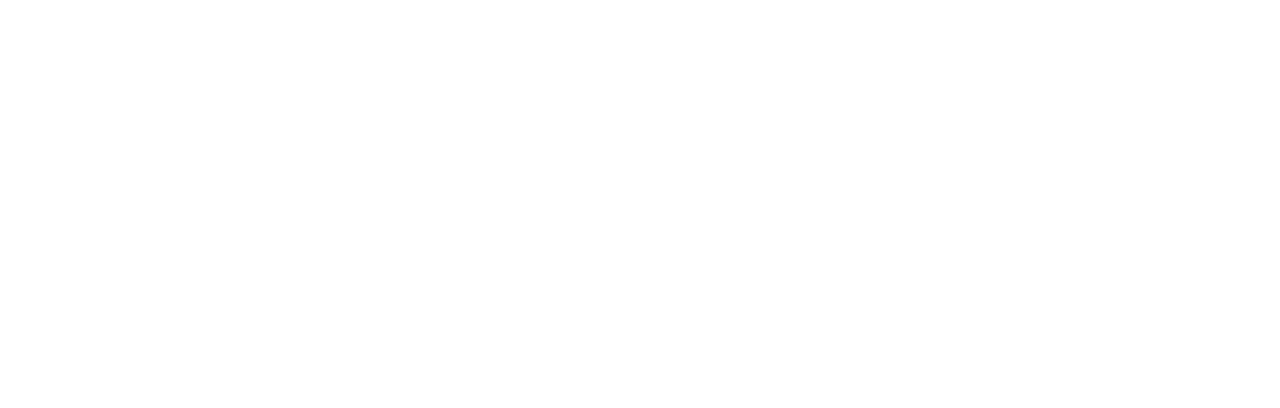
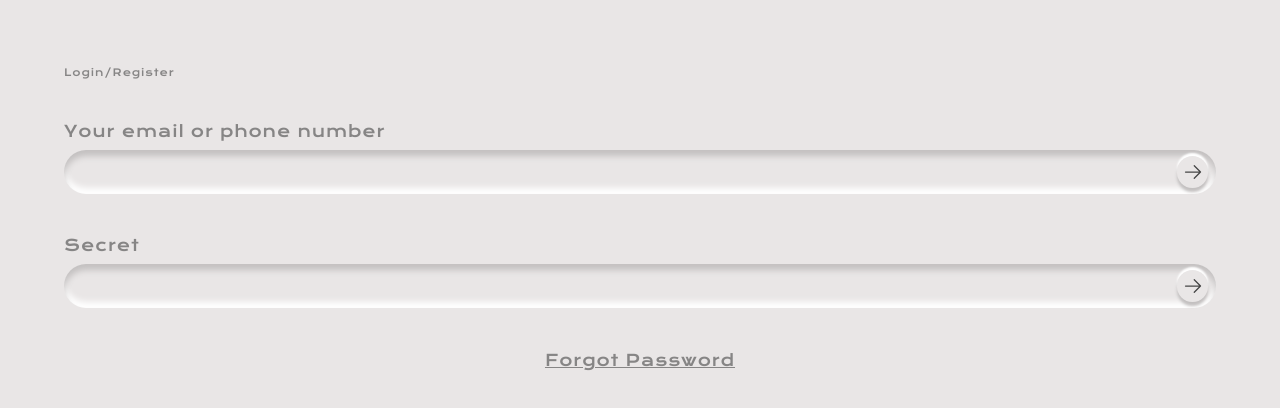
Before and after one commit to lowlife-technology/myf-pwa, a React (Vite) app: page /secret in a window 1280 px wide. Before the commit this address had no page. Shown: the top 408 px of the page. Built offline with nearby package versions, Linux system fonts and the light colour scheme.

Commit message:
feat: creating the Login Flux

```diff
--- a/src/components/Input/Input.tsx
+++ b/src/components/Input/Input.tsx
@@ -1,18 +1,22 @@
 import { ArrowRightIcon } from '@heroicons/react/24/outline';
 import { Text } from '../Text/Text';
+import { IInputProps } from './types';
 
-interface InputProps {
-  onInputButton?: () => void;
-  inputButton?: boolean;
-  label?: string;
-}
-
-export const Input = ({ onInputButton, inputButton, label }: InputProps) => {
+export const Input = ({
+  onInputButton,
+  inputButton,
+  label,
+  ...props
+}: IInputProps) => {
   return (
     <div className='w-full gap-2 flex flex-col'>
       <Text>{label}</Text>
       <div className='flex h-11 p-1 items-center rounded-full w-full shadow-inner justify-between '>
-        <input type='text ' className='bg-transparent placeholder-slate-400 focus:outline-none' />
+        <input
+          type='text '
+          className='bg-transparent 200 p-2 w-full placeholder-slate-400 focus:outline-none'
+          {...props}
+        />
         {inputButton ? (
           <div
             onClick={onInputButton}
--- /dev/null
+++ b/src/components/Input/types.tsx
@@ -0,0 +1,7 @@
+import { InputHTMLAttributes } from 'react';
+
+export interface IInputProps extends InputHTMLAttributes<HTMLInputElement> {
+  onInputButton?: () => void;
+  inputButton?: boolean;
+  label?: string;
+}
--- a/src/components/PageWrapper/PageWrapper.tsx
+++ b/src/components/PageWrapper/PageWrapper.tsx
@@ -9,10 +9,10 @@
 export const PageWrapper = ({ title, children }: PageWrapperProps) => {
   return (
     <div className='w-screen h-screen flex flex-col items-center'>
-      <div className=' h-[10%] bg-blue-200 flex items-end w-[90%]'>
+      <div className=' h-[10%] flex items-end w-[90%]'>
         <Text size='mini'>{title}</Text>
       </div>
-      <div className=' h-[80%] bg-red-200 flex w-[90%]'>{children}</div>
+      <div className=' h-[80%] flex w-[90%]'>{children}</div>
     </div>
   );
 };
--- /dev/null
+++ b/src/pages/Entrace/EmailPhone/Login.tsx
@@ -0,0 +1,12 @@
+import { Input } from '../../../components/Input/Input';
+import { PageWrapper } from '../../../components/PageWrapper/PageWrapper';
+
+export const Login = () => {
+  return (
+    <PageWrapper title='Login/Register'>
+      <div className='flex flex-col pt-10 gap-10 w-full'>
+        <Input type='email' label='Your email or phone number' inputButton />
+      </div>
+    </PageWrapper>
+  );
+};
--- /dev/null
+++ b/src/pages/Entrace/Secret/Secret.tsx
@@ -0,0 +1,16 @@
+import { Input } from '../../../components/Input/Input';
+import { PageWrapper } from '../../../components/PageWrapper/PageWrapper';
+
+export const Secret = () => {
+  return (
+    <PageWrapper title='Login/Register'>
+      <div className='flex flex-col items-center pt-10 gap-10 w-full'>
+        <Input type='email' label='Your email or phone number' inputButton />
+        <Input type='password' label='Secret' inputButton />
+        <a className='underline text-grey-3 opacity-60' href='./'>
+          Forgot Password
+        </a>
+      </div>
+    </PageWrapper>
+  );
+};
--- a/src/routes/PrivateRoutes.tsx
+++ b/src/routes/PrivateRoutes.tsx
@@ -1,9 +1,13 @@
 import { Suspense, lazy } from 'react';
 import { BrowserRouter, Route, Routes } from 'react-router-dom';
+import { Login } from '../pages/Entrace/EmailPhone/Login';
+import { Secret } from '../pages/Entrace/Secret/Secret';
 
 export default function PrivateRoutes() {
   const Home = lazy(() => import('../pages/Home/Home'));
-  const PhoneEmail = lazy(() => import('../pages/Register/PhoneEmail/PhoneEmail'));
+  const PhoneEmail = lazy(
+    () => import('../pages/Register/PhoneEmail/PhoneEmail')
+  );
   return (
     <Suspense
       fallback={
@@ -16,6 +20,8 @@
         <Routes>
           <Route path='/' Component={Home} />
           <Route path='/register' Component={PhoneEmail} />
+          <Route path='/login' Component={Login} />
+          <Route path='/secret' Component={Secret} />
         </Routes>
       </BrowserRouter>
     </Suspense>
```
